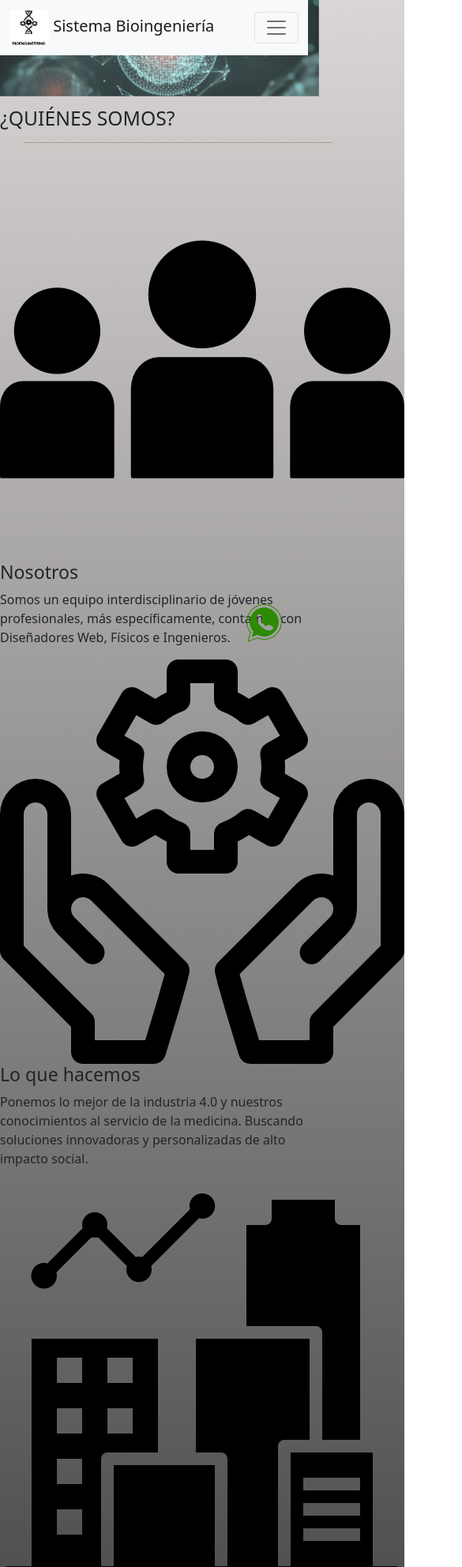
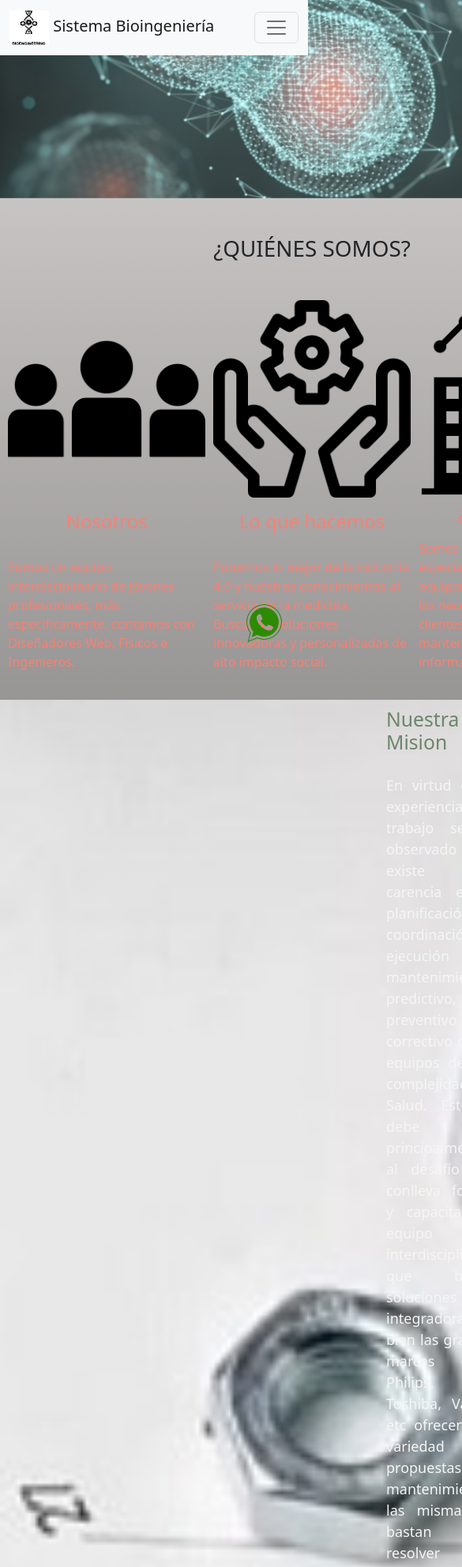
Before and after one commit to RodrigoLede/ProyectoFinal-DW-SistemaBioing, a website: page pages/quienesSomos.html in a window 390 px wide. Shown: the top 1984 px of the page at 79% size, 585 px wide, since content can reach past the window. Drawn offline with nearby package versions, Linux system fonts and the light colour scheme.

Commit message:
dandole color

```diff
--- a/pages/quienesSomos.html
+++ b/pages/quienesSomos.html
@@ -45,43 +45,44 @@
 </header>
 
     <!-- Main -->
-    <main>
-        <div class="contenedorBanner">
+<main  class="contenedorBanner" id="mainQS">
+    <div class="imgQS">
         <img src="../images/Bioingenieria-de-sistemas (1).jpg" class="bannerPages kenburns-top img-fluid col-12 m-1" alt="Imagen de presentación">
     </div>
-        <section class="DescriServicios">
+    <div class="introQS">
+        <h1> ¿QUIÉNES SOMOS? </h1>
+    </div>
+
     <div class="box1">
-                <h2> ¿QUIÉNES SOMOS? </h2>
-            </div>
-            <hr>
-
-            <div class="box2">
-                <img src="../images/Nosotros.png" alt="Imagen de Muestra">
-                <h3>Nosotros</h3>
+        <img src="../images/Nosotros.png" height="250" width="250" alt="Imagen de Muestra">
+        <p class="title">Nosotros</p>
         <p>Somos un equipo interdisciplinario de jóvenes profesionales, más específicamente, contamos con Diseñadores Web, Físicos e Ingenieros.</p>
     </div>
 
-            <div class="box3">
-                <img src="../images/loquehacemos.png" alt="Imagen de Muestra">
-                <h3> Lo que hacemos </h3>
+    <div class="box2">
+        <img src="../images/loquehacemos.png" height="250" width="250" alt="Imagen de Muestra">
+        <p class="title"> Lo que hacemos </p>
         <p>Ponemos lo mejor de la industria 4.0 y nuestros conocimientos al servicio de la medicina. Buscando soluciones innovadoras y personalizadas de alto impacto social.</p>
     </div>
 
-            <div class="box4">
-                <img src="../images/somos.png" alt="Imagen de Muestra">
-                <h3> ¿Que Somos? </h3>
+    <div class="box3">
+        <img src="../images/somos.png" height="250" width="250" alt="Imagen de Muestra">
+        <p class="title"> ¿Que Somos? </p>
         <p>Somos una empresa argentina especializada en la gestion del equipamiento médico, acorde a las necesidades de nuestros clientes. Sumado servicios de mantenimiento y analisis de información.</p>
     </div>
-        </section>
+</main>
 
-        <section class="Mision">
-            <div class="imgIzq">
+<section class="mision">
+    <div class="imgBottomQS">
         <img src="../images/core-subject-mechanical-drawing.jpg" alt="Imagen calibre mecanico">
     </div>
-            <h3> Nuestra Mision </h3>
-            <p>En virtud de la experiencia de trabajo se ha observado que existe una carencia en la planificación, coordinación y ejecución del mantenimiento predictivo, preventivo y correctivo de los equipos de alta complejidad en Salud. Esto se debe principalmente al desafío que conlleva formar y capacitar un equipo interdisciplinario que brinde soluciones integradoras. Si bien las grandes marcas como Philips, GE, Toshiba, Varian, etc ofrecen una variedad de propuestas de mantenimiento, las mismas no bastan  para resolver en tiempo y forma la enorme demanda, según los compromisos contractuales.Es por ello que el presente proyecto propone expandir las fortalezas del sistema de gestión de procesos aplicado hoy en FUESMEN, en cuanto a experiencias y conocimientos adquiridos, a los distintos efectores de la salud.</p>
+    <div class="intro2QS">
+        <h2> Nuestra Mision </h2>
+    </div>
+    <div class="descriQS">
+        <p class="txQS">En virtud de la experiencia de trabajo se ha observado que existe una carencia en la planificación, coordinación y ejecución del mantenimiento predictivo, preventivo y correctivo de los equipos de alta complejidad en Salud. Esto se debe principalmente al desafío que conlleva formar y capacitar un equipo interdisciplinario que brinde soluciones integradoras. Si bien las grandes marcas como Philips, GE, Toshiba, Varian, etc ofrecen una variedad de propuestas de mantenimiento, las mismas no bastan  para resolver en tiempo y forma la enorme demanda, según los compromisos contractuales.Es por ello que el presente proyecto propone expandir las fortalezas del sistema de gestión de procesos aplicado hoy en FUESMEN, en cuanto a experiencias y conocimientos adquiridos, a los distintos efectores de la salud.</p>
+    </div>
 </section>
-    </main>
 
 <!-- Footer Gral-->
 
--- a/scss/style.scss
+++ b/scss/style.scss
@@ -111,7 +111,7 @@ hr{
          grid-area: txEntrada;
          margin: 0;
          text-align: center;
-         h1{
+         h2{
             padding-top: 50px;
             font-size: large;
          }
@@ -242,7 +242,6 @@ hr{
       grid-area: imgServ;
       display: flex;
       align-items: center;
-
    }
    .introServ{
       grid-area: introServ;
@@ -275,7 +274,6 @@ hr{
    align-items: stretch;
    justify-items:center;
    .qr1Ser{
-
       grid-area: qr1Ser;
       display: flex;
       flex-direction: column;
@@ -349,32 +347,121 @@ hr{
       }
    }
 }
+.botonera{
+   height: 350px;
+   display: flex;
+   align-content: space-between;
+   margin: 30px;
+   .btn-group{
+      background-color: rgba(73, 52, 214, 0.249);
+      .botito{
+         background-color: rgba(43, 23, 171, 0.249);
+      }
+   }
+}
+
+  /* Pagina Quienes Somos*/
+
+#mainQS{
+   display: grid;
+   grid-template-rows: 1fr 1fr 1fr;
+   grid-template-rows: auto;
+   grid-template-areas: "imgQS imgQS imgQS"
+                        "introQS introQS introQS"
+                        "box1 box2 box3";
+   padding: 0 10px 20px 10px;
+   gap: 10px;
+   .imgQS{
+      grid-area: imgQS;
+   }
+   .introQS{
+      grid-area: introQS;
+      text-align: center;
+      padding: 30px 10px;
+   }
+   .box1{
+      grid-area: box1;
+      display: flex;
+      flex-direction: column;
+      justify-content: space-between;
+      align-items: center;
+      .title{
+         font-size: x-large;
+      }
+      p{
+         color: salmon;
+      }
+   }
+   .box2{
+      grid-area: box2;
+      display: flex;
+      flex-direction: column;
+      justify-content: space-between;
+      align-items: center;
+      .title{
+         font-size: x-large;
+      }
+      p{
+         color: salmon;
+      }
+   }
+   .box3{
+      grid-area: box3;
+      display: flex;
+      flex-direction: column;
+      justify-content: space-between;
+      align-items: center;
+      .title{
+         font-size: x-large;
+      }
+      p{
+         color: salmon;
+      }
+   }
+
+}
+.mision{
+   height: fit-content;
+   display: grid;
+   grid-template-rows: 80px auto;
+   grid-template-areas: "imgBottomQS intro2QS intro2QS"
+                        "imgBottomQS descriQS descriQS";
+   gap: 5px;
+   .imgBottomQS{
+      grid-area: imgBottomQS;
+      display: flex;
+      align-items: stretch;
+   }
+   .intro2QS{
+      grid-area:intro2QS;
+      text-align: left;
+      padding: 10px;
+      h2{
+         color: rgb(108, 133, 108);
+      }
+
+   }
+   .descriQS{
+      grid-area: descriQS;
+      display: flex;
+      align-items: flex-start;
+      padding: 10px;
+      .txQS{
+         color: whitesmoke;
+         text-align: justify;
+         font-size: large;
+      }
+   }
+}
 
   /* Pagina Contactenos*/
-  .cont_main{
-    display: grid;
-    justify-content: stretch;
-    grid-template-columns: auto;
-    grid-template-rows: 320px 500px ;
-    gap: 10px;
-    margin: 5px 10px 20px 10px;
-    grid-template-areas: "cont_img"
-                         "cont_sec";
-   background-color: antiquewhite;
+#mainContactenos{
+   padding: 30px 50px;
+}
+
+ .formCont{
+   background-color: rgb(141, 77, 77);
  }
- .cont_img{
-    grid-area: cont_img;
-    align-self: center;
-    justify-self: center;
+ .boto{
+   background-color: whitesmoke;
  }
-
- .field{
-    grid-area: cont_sec;
-    display: grid;
-    grid-template-columns: auto;
-    grid-template-rows: repeat(4,100px);
-    grid-template-areas: "name"
-                         "mail"
-                         "place"
-                         "option";
- }
```
Also changed, not shown: index.html (+1 -1 lines), pages/contactenos.html (+6 -7 lines), pages/ingenieria.html (+17 -17 lines), css/styles.css. Lines whose indentation alone changed are shown as unchanged.
